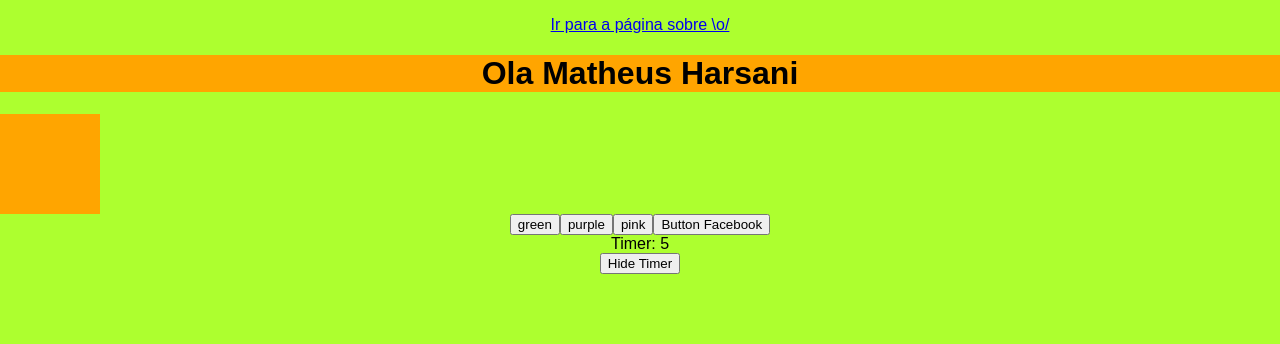
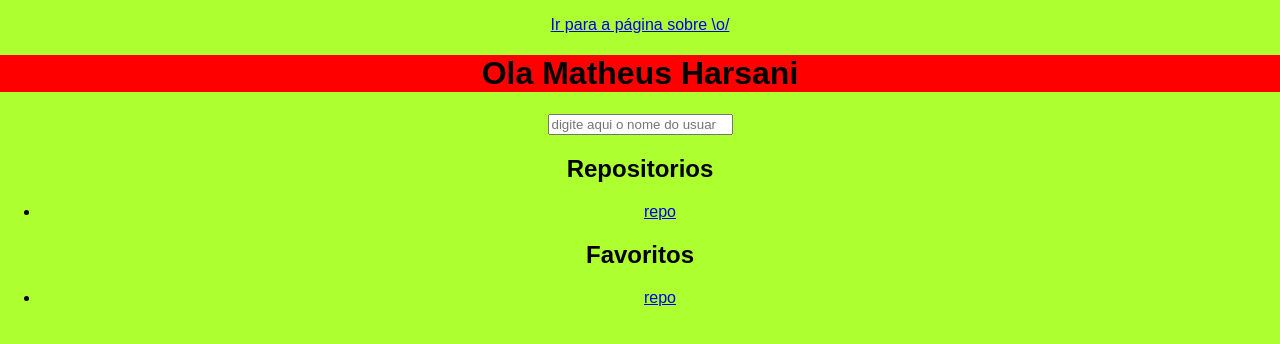
Before and after one commit to mharsani/checkout-customer, a React app: page / in a window 1280 px wide. Shown: the top 344 px of the page. Built offline with nearby package versions, Linux system fonts and the light colour scheme.

Commit message:
starting api  github

```diff
--- /dev/null
+++ b/src/components/AppGitHub/AppGithub.js
@@ -0,0 +1,64 @@
+import React, {Component} from 'react'
+
+import AppContent from './components/app-container.js'
+
+class AppGithub extends Component {
+    constructor() {
+        super()
+        this.state = {
+            userinfo: null,
+             repos: [{
+                 name: 'repo',
+                 link: '#'
+             }],
+             starred: [{
+                name: 'repo',
+                link: '#'
+             }]
+
+        }
+    }
+    handleSearch (e) {
+            if (e.which == 13 || e.keyCode == 13) {
+                let valueSearch = e.target.value;
+                fetch(`https://api.github.com/users/${valueSearch}`)
+            .then(res => res.json())
+            .then(
+                (result) => {
+                    this.setState({
+                        userinfo: {
+                            isLoaded: true,
+                            username: result.name,
+                            photo: result.avatar_url,
+                            userlogin: result.login,
+                            repos: result.public_repos,
+                            followers: result.followers,
+                            following: result.following
+                        }
+
+                    });
+                },
+                (error) => {
+                    this.setState({
+                        isLoaded: false
+                    })
+                }
+
+            )
+        }
+
+    }
+
+    render () {
+        return(
+            <AppContent
+                userinfo={this.state.userinfo}
+                repos={this.state.repos}
+                starred={this.state.starred}
+                handleSearch={(e) => this.handleSearch(e) }
+            />
+            )
+        }
+    }
+
+export default AppGithub
--- /dev/null
+++ b/src/components/AppGitHub/components/actions.js
@@ -0,0 +1,14 @@
+import React from 'react';
+
+const Actions = () => {
+    return (
+    <div className="actions">
+        <button>Ver repositorios</button>
+        <button>Ver favoritos</button>
+    </div>
+
+    )
+
+}
+
+export default Actions;
--- /dev/null
+++ b/src/components/AppGitHub/components/app-container.js
@@ -0,0 +1,19 @@
+import React from 'react';
+import Search from './search.js'
+import UserInfo from './user-info.js'
+import Actions from './actions.js'
+import  Repos from './repos.js'
+
+const AppContainer = ({userinfo, repos, starred, handleSearch}) => (
+    <div className="container-github">
+            <Search  handleSearch={handleSearch}/>
+            {!!userinfo && <UserInfo userinfo={userinfo}/>}
+            {!!userinfo && <Actions /> }
+
+            {!!repos.length && <Repos className="repos" title="Repositorios" repos={repos}/>}
+            {!!starred.length && <Repos className="starred" title="Favoritos" repos={starred}/>}
+
+        </div>
+)
+
+export default AppContainer
--- /dev/null
+++ b/src/components/AppGitHub/components/repos.js
@@ -0,0 +1,15 @@
+import React from 'react';
+
+const Repos = ({className, title, repos}) => (
+    <div className={className}>
+        <h2>{title}</h2>
+        <ul>
+            {repos.map((repos, index) =>(
+                <li key={index}><a href={repos.link}>{repos.name}</a></li>
+            ))}
+
+        </ul>
+    </div>
+)
+
+export default Repos;
--- /dev/null
+++ b/src/components/AppGitHub/components/search.js
@@ -0,0 +1,10 @@
+import React from 'react';
+
+const Search = ({handleSearch}) => {
+    return(
+        <div className="search">
+            <input  type="search" onKeyUp={handleSearch} placeholder='digite aqui o nome do usuario' />
+       </div>
+    )
+}
+export default Search;
--- /dev/null
+++ b/src/components/AppGitHub/components/user-info.js
@@ -0,0 +1,24 @@
+import React, {PropTypes} from 'react';
+
+const UserInfo = ({userinfo}) => {
+    return(
+        <div className="user-info">
+                <div className="user-image">
+                    <img src={userinfo.photo} />
+                </div>
+                <h1 className="user-name">
+                    <a href={`https://github.com/${userinfo.userlogin}`}>
+                        {userinfo.username}
+                    </a>
+                </h1>
+                <ul className='repos-info'>
+                    <li>Repositirios: {userinfo.repos}</li>
+                    <li>Seguidores: {userinfo.followers}</li>
+                    <li>Seguindo: {userinfo.following}</li>
+                </ul>
+            </div>
+    )
+}
+
+
+export default UserInfo;
--- a/src/components/Header/Header.scss
+++ b/src/components/Header/Header.scss
@@ -1,3 +1,3 @@
 header {
-    background: orange;
+    background:red;
 }
--- a/src/components/Square/Button.js
+++ b/src/components/Square/Button.js
@@ -4,4 +4,8 @@ const Button = ({children, handleClick}) => (
     <button className='main-button' onClick={handleClick}>{children}</button>
 )
 
+Button.propTypes = {
+    handleClick: React.PropTypes.func.isRequired
+}
+
 export default Button;
--- a/src/containers/App/App.js
+++ b/src/containers/App/App.js
@@ -2,10 +2,7 @@ import React, { Component } from 'react';
 import styles from './App.scss';
 import { Link } from 'react-router-dom';
 import  Header from '../../components/Header/Header.js';
-import Square from '../../components/Square/Square.js';
-import Button from '../../components/Square/Button.js';
-import LikeButton from '../../components/Square/like-button.js';
-import Timer from '../../components/Square/Timer';
+import AppGithub from '../../components/AppGitHub/AppGithub.js';
 
 class App extends Component {
   constructor() {
@@ -24,28 +21,9 @@ class App extends Component {
             <Link to="/first-step">Ir para a página sobre \o/</Link>
           </p>
           <Header />
-          <div>
-              <Square color={this.state.color}/>
-
-          </div>
-          <div>
-        {['green', 'purple', 'pink'].map((color,index) => (
-          <Button key={index} handleClick={() => this.setState({color})}>
-          {color}
-            </Button>
-        ))}
-
-         <LikeButton/>
-
-         {this.state.showTimer && <Timer />}
-         <Button handleClick={() => {
-           this.setState({time: this.state.time + 10})
-         }}>
-          Hide Timer
-          </Button>
+          <AppGithub />
         </div>
         </div>
-      </div>
     );
   }
 }
```
Also changed, not shown: src/components/Square/Form.js (added, +28 -0 lines).
